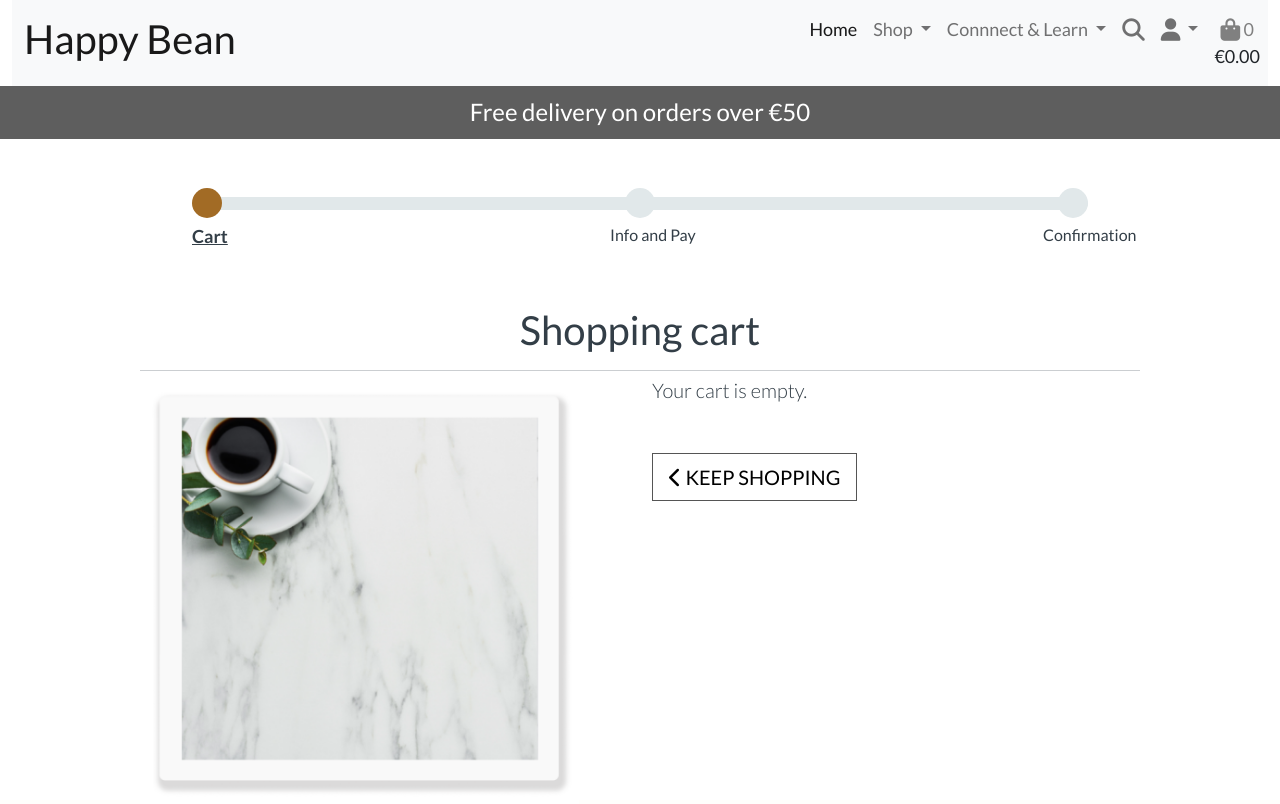
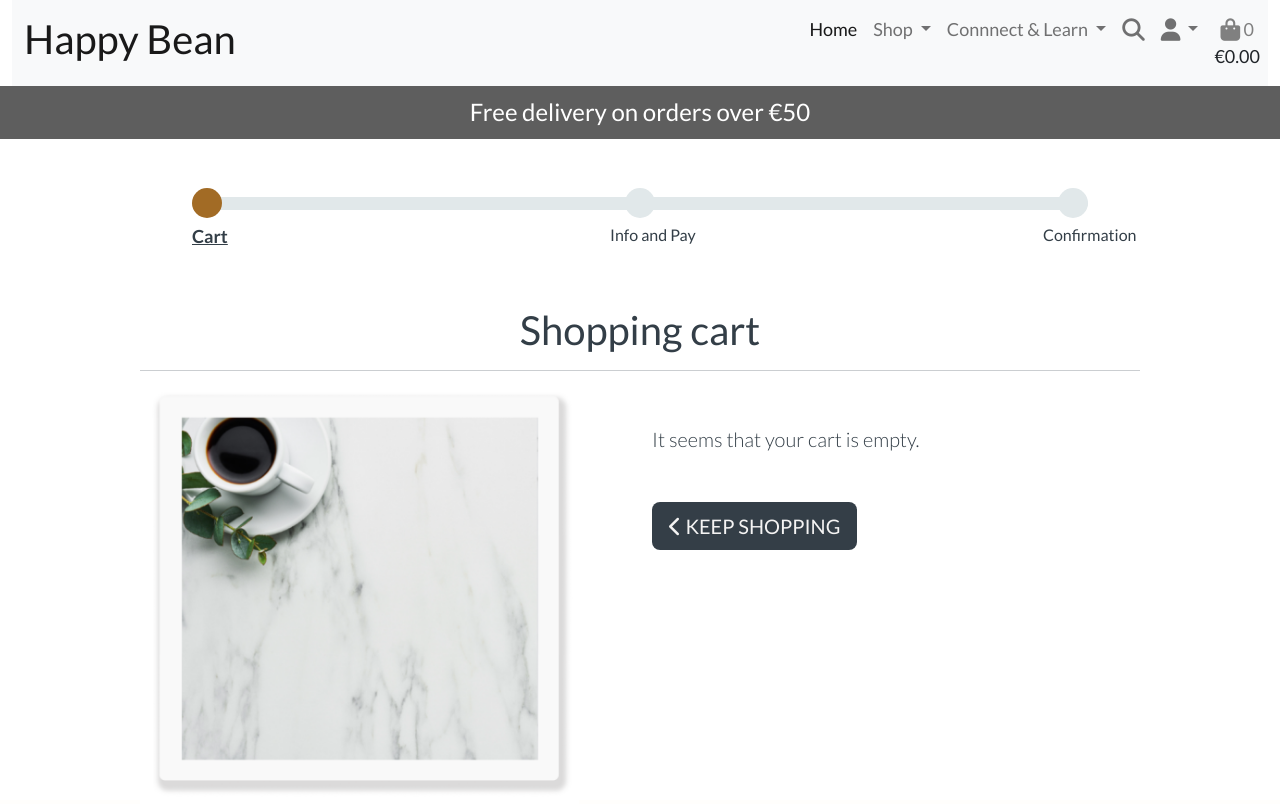
Before and after one commit to Code-Institute-Submissions/happybean, a Django app: page /cart/ in a window 1280 px wide. Shown: the top 804 px of the page. Run offline with Django 3.2, Linux system fonts and the light colour scheme; some libraries are stand-ins or nearby versions.

Commit message:
Update shopping cart page if empty

```diff
--- a/cart/templates/cart/cart.html
+++ b/cart/templates/cart/cart.html
@@ -152,8 +152,8 @@
                     </table>
                 </div>
             {% else %}
-                <p class="lead mb-5">Your cart is empty.</p>
-                <a href="{% url 'products' %}" class="btn btn-outline-black rounded-0 btn-lg">
+                <p class="lead mb-5 block">It seems that your cart is empty.</p>
+                <a href="{% url 'products' %}" class="btn action-btn btn-lg">
                     <span class="icon">
                         <i class="fas fa-chevron-left"></i>
                     </span>
```
